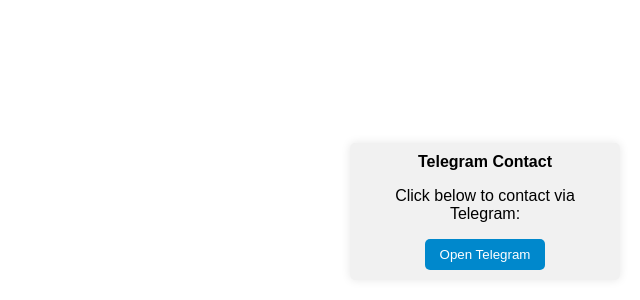
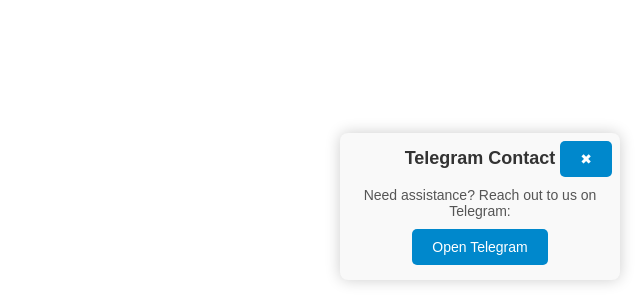
Before and after one commit to WOXBPlatform/Invitationcontact, a plain HTML site: page index.html in a window 1280 px wide. Shown: the part 500-800 px from the top of the page, without its empty margins (640-1280 px from the left). Drawn offline with Linux system fonts and the light colour scheme.

Commit message:
Update index.html

```diff
--- a/index.html
+++ b/index.html
@@ -15,26 +15,48 @@
          bottom: 20px;
          right: 20px;
          width: 250px;
-         padding: 10px;
-         background-color: #f1f1f1;
-         box-shadow: 0 0 10px rgba(0, 0, 0, 0.1);
-         border-radius: 5px;
+         padding: 15px;
+         background-color: #f9f9f9;
+         box-shadow: 0 0 15px rgba(0, 0, 0, 0.2);
+         border-radius: 8px;
          display: none;
+         z-index: 1000;
+         transition: opacity 0.3s ease;
       }
       .telegram-popup h3 {
          margin-top: 0;
-         font-size: 16px;
+         font-size: 18px;
+         color: #333;
+      }
+      .telegram-popup p {
+         margin-bottom: 10px;
+         font-size: 14px;
+         color: #555;
       }
       .telegram-popup button {
          background-color: #0088cc;
          color: white;
          border: none;
-         padding: 8px 15px;
+         padding: 10px 20px;
          border-radius: 5px;
          cursor: pointer;
+         font-size: 14px;
       }
       .telegram-popup button:hover {
          background-color: #0077bb;
+      }
+      .close-btn {
+         position: absolute;
+         top: 8px;
+         right: 8px;
+         background: none;
+         border: none;
+         font-size: 16px;
+         cursor: pointer;
+         color: #888;
+      }
+      .close-btn:hover {
+         color: #555;
       }
    </style>
 </head>
@@ -75,34 +97,26 @@
 
       // Function to open the Telegram link
       function openTelegramLink(telegramLink) {
-         const isMobile = /iPhone|iPad|iPod|Android/i.test(navigator.userAgent);
-
-         if (isMobile) {
-            window.open(telegramLink, '_blank'); // Open in a new tab on mobile devices
-         } else {
-            const width = 170;
-            const height = 215;
-            const left = (window.innerWidth - width) / 2;
-            const top = (window.innerHeight - height) / 2;
-
-            const popupWindow = window.open(telegramLink, 'telegramPopup', `width=${width},height=${height},left=${left},top=${top}`);
-
-            // Check if popup window was blocked by the browser
-            if (!popupWindow || popupWindow.closed || typeof popupWindow.closed === 'undefined') {
-               alert('Popup window was blocked. Please allow popups for this site and try again.');
-            } else {
-               popupWindow.focus();
-            }
-         }
+         window.open(telegramLink, '_blank');
       }
 
-      // Function to show Telegram contact information in a small space
+      // Function to show Telegram contact popup
       function showTelegramPopup(contactLink) {
          const popup = document.querySelector('.telegram-popup');
          popup.style.display = 'block';
+         popup.style.opacity = '1';
          popup.querySelector('button').onclick = function() {
             openTelegramLink(contactLink);
          };
+      }
+
+      // Close the popup
+      function closePopup() {
+         const popup = document.querySelector('.telegram-popup');
+         popup.style.opacity = '0';
+         setTimeout(() => {
+            popup.style.display = 'none';
+         }, 300);
       }
 
       // Get a random index for invitationLinks array
@@ -120,8 +134,9 @@
    </script>
 
    <div class="telegram-popup">
+      <button class="close-btn" onclick="closePopup()">&#x2716;</button>
       <h3>Telegram Contact</h3>
-      <p>Click below to contact via Telegram:</p>
+      <p>Need assistance? Reach out to us on Telegram:</p>
       <button>Open Telegram</button>
    </div>
 </body>
```
